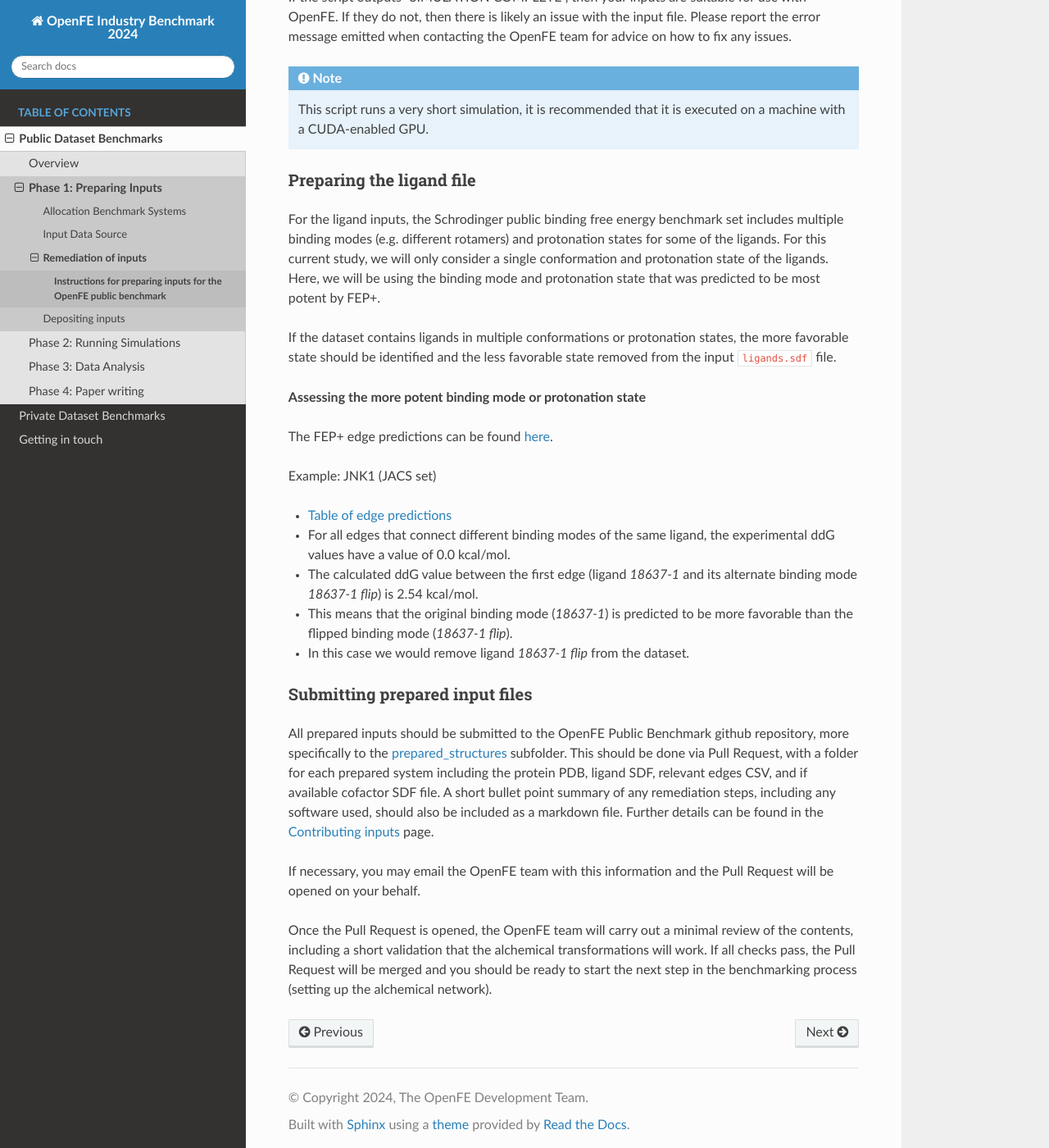
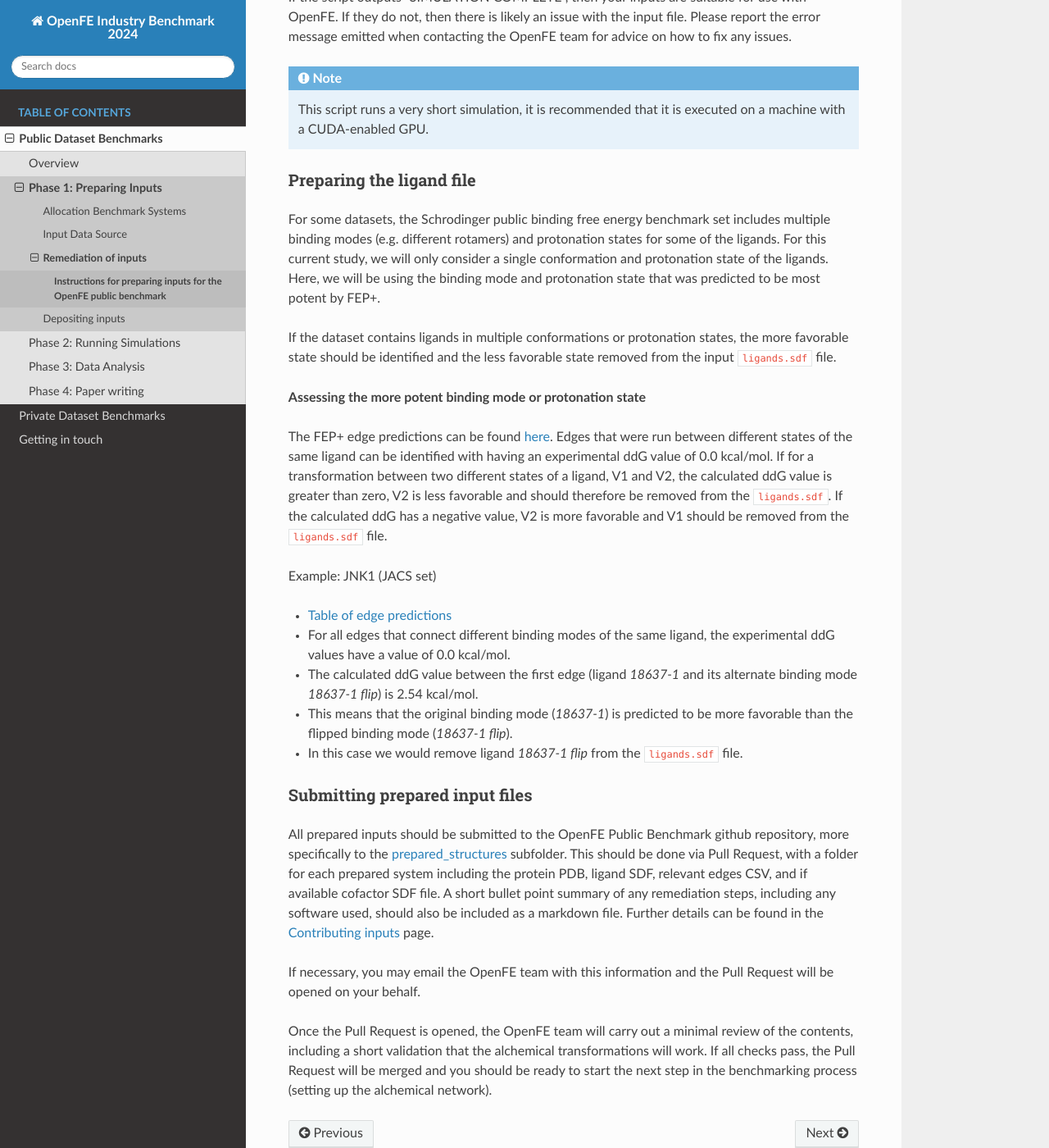
Before and after one commit to OpenFreeEnergy/IndustryBenchmarks2024, a Sphinx documentation site: the page built from docs/source/public/input_preparation.rst, in a window 1280 px wide and 1400 px high, scrolled down 3532 px. Shown: the whole window at 82% size. Built offline with Sphinx 7.4.7 and the Read the Docs theme 2.0.0, drawn with Linux system fonts in a browser that asks for light colours.

Commit message:
Additional explanation

```diff
--- a/docs/source/public/input_preparation.rst
+++ b/docs/source/public/input_preparation.rst
@@ -143,7 +143,7 @@ If the script outputs “SIMULATION COMPLETE”, then your inputs are suitable f
 Preparing the ligand file
 =========================
 
-For the ligand inputs, the Schrodinger public binding free energy benchmark set includes multiple binding modes (e.g. different rotamers)
+For some datasets, the Schrodinger public binding free energy benchmark set includes multiple binding modes (e.g. different rotamers)
 and protonation states for some of the ligands. For this current study, we will only consider a single conformation and protonation state of the ligands.
 Here, we will be using the binding mode and protonation state that was predicted to be most potent by FEP+.
 
@@ -152,6 +152,9 @@ If the dataset contains ligands in multiple conformations or protonation states,
 **Assessing the more potent binding mode or protonation state**
 
 The FEP+ edge predictions can be found `here <https://github.com/schrodinger/public_binding_free_energy_benchmark/tree/main/21_4_results/edge_predictions>`_.
+Edges that were run between different states of the same ligand can be identified with having an experimental ddG value of 0.0 kcal/mol.
+If for a transformation between two different states of a ligand, V1 and V2, the calculated ddG value is greater than zero, V2 is less favorable and should therefore be removed from the ``ligands.sdf``.
+If the calculated ddG has a negative value, V2 is more favorable and V1 should be removed from the ``ligands.sdf`` file.
 
 Example: JNK1 (JACS set)
 
@@ -159,7 +162,7 @@ Example: JNK1 (JACS set)
 * For all edges that connect different binding modes of the same ligand, the experimental ddG values have a value of 0.0 kcal/mol.
 * The calculated ddG value between the first edge (ligand *18637-1* and its alternate binding mode *18637-1 flip*) is 2.54 kcal/mol.
 * This means that the original binding mode (*18637-1*) is predicted to be more favorable than the flipped binding mode (*18637-1 flip*).
-* In this case we would remove ligand *18637-1 flip* from the dataset.
+* In this case we would remove ligand *18637-1 flip* from the ``ligands.sdf`` file.
 
 Submitting prepared input files
 ===============================
```
